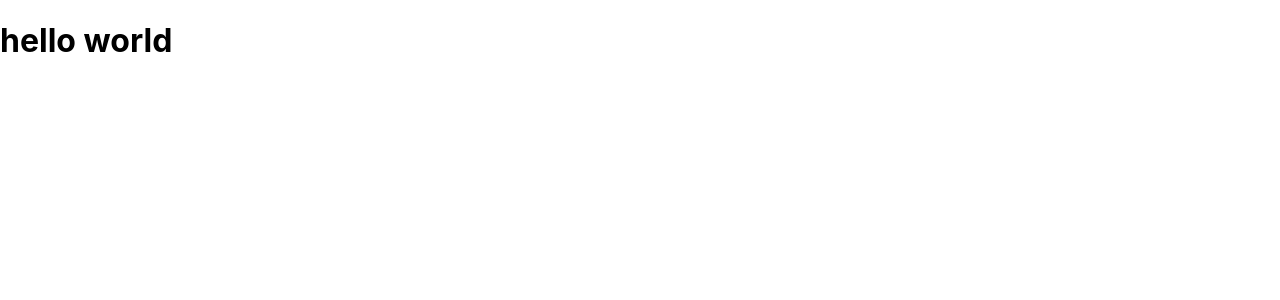
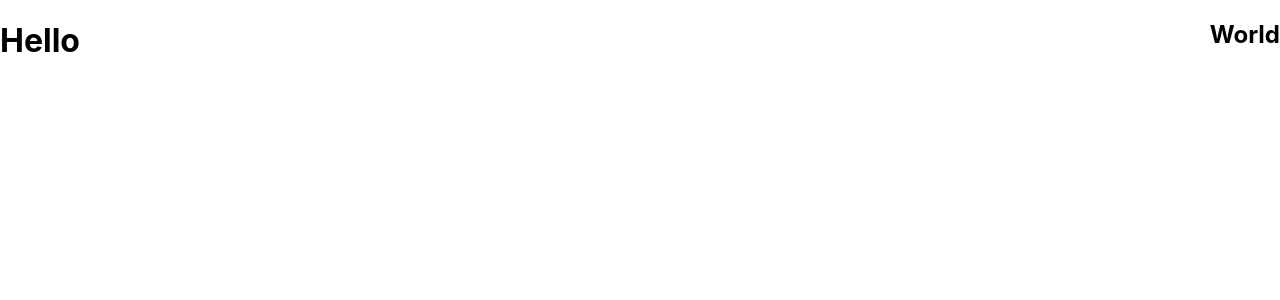
Before and after one commit to Harshita6919/e-learning-portal, a React (Create React App) app: page / in a window 1280 px wide. Shown: the top 300 px of the page. Built offline with nearby package versions, Linux system fonts and the light colour scheme.

Commit message:
first change

```diff
--- a/src/App.js
+++ b/src/App.js
@@ -1,7 +1,8 @@
-import Login from "./login"
+import Home from "./Home";
+import Login from "./Login"
 
 function App(){
-  return <div><Login></Login></div>
+  return <div><Login/></div>
 }
 
 export default App;
--- /dev/null
+++ b/src/Home.js
@@ -0,0 +1,9 @@
+import React from 'react'
+
+function Home() {
+  return (
+    <div>Home</div>
+  )
+}
+
+export default Home
--- /dev/null
+++ b/src/Login.css
@@ -0,0 +1,4 @@
+.main{
+    display: flex;
+    justify-content: space-between;
+}
--- a/src/login.js
+++ b/src/login.js
@@ -1,6 +1,14 @@
-function Login()
-{
-    return<h1>hello world</h1>
+import React from 'react'
+import './Login.css'
+
+function login() {
+  return (
+    <div className='main'>
+        <div><h1>Hello</h1></div>
+        <div><h2>World</h2></div>
+    </div>
+
+  )
 }
 
-export default Login;
+export default login
```
